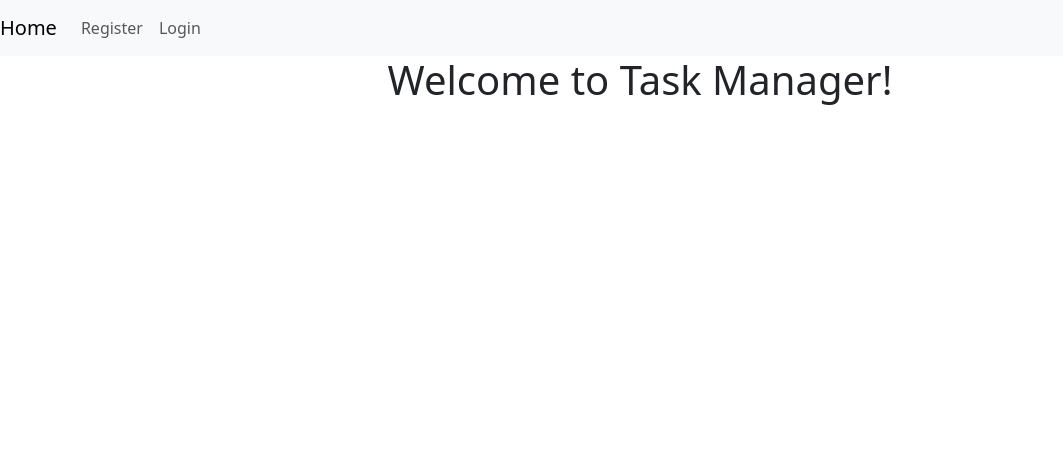
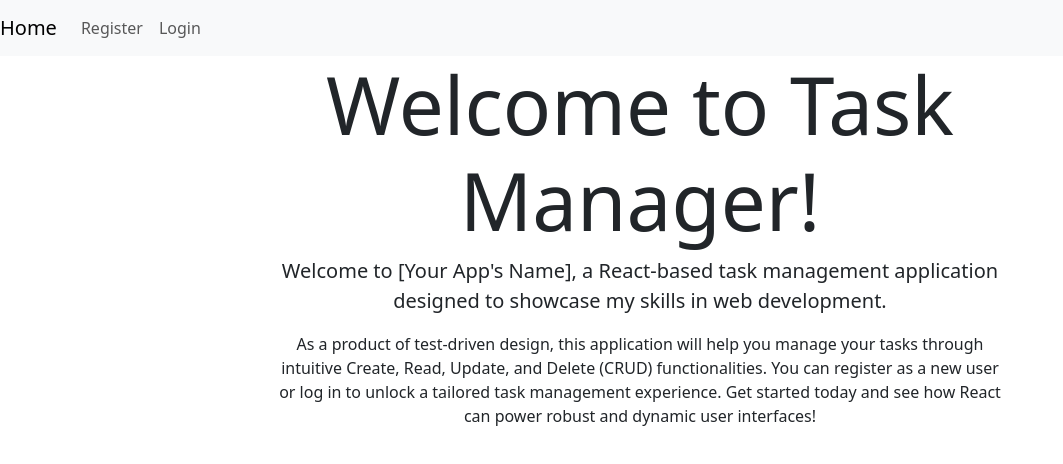
Before and after one commit to mpierce1988/ReactTaskManager, a React (Create React App) app in the folder task-manager/: page / in a window 1280 px wide. Shown: the top 464 px of the page, without its empty margins (0-1063 px from the left). Built offline with nearby package versions, Linux system fonts and the light colour scheme.

Commit message:
Added bootstrap styles to Home

```diff
--- a/task-manager/src/containers/Home.js
+++ b/task-manager/src/containers/Home.js
@@ -1,9 +1,14 @@
+import { Col, Row } from "react-bootstrap";
 
 
 export function Home() {
     return (
-        <>
-            <h1>Welcome to Task Manager!</h1>
-        </>
+        <Row className='justify-content-center'>
+            <Col xs={12} md={8}>
+            <h1 className='display-1'>Welcome to Task Manager!</h1>
+            <p className='lead'>Welcome to [Your App's Name], a React-based task management application designed to showcase my skills in web development.</p>
+            <p> As a product of test-driven design, this application will help you manage your tasks through intuitive Create, Read, Update, and Delete (CRUD) functionalities. You can register as a new user or log in to unlock a tailored task management experience. Get started today and see how React can power robust and dynamic user interfaces!</p>
+            </Col>
+        </Row>
     );
 }
```
